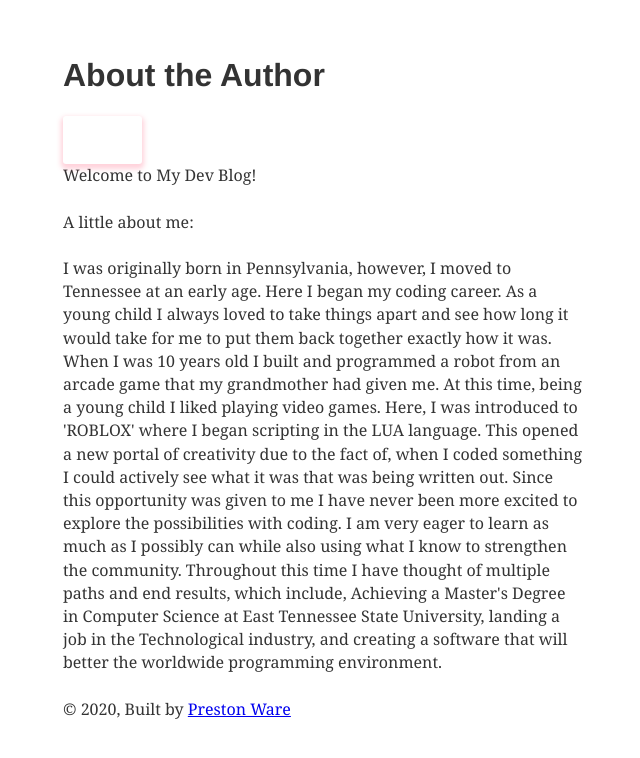
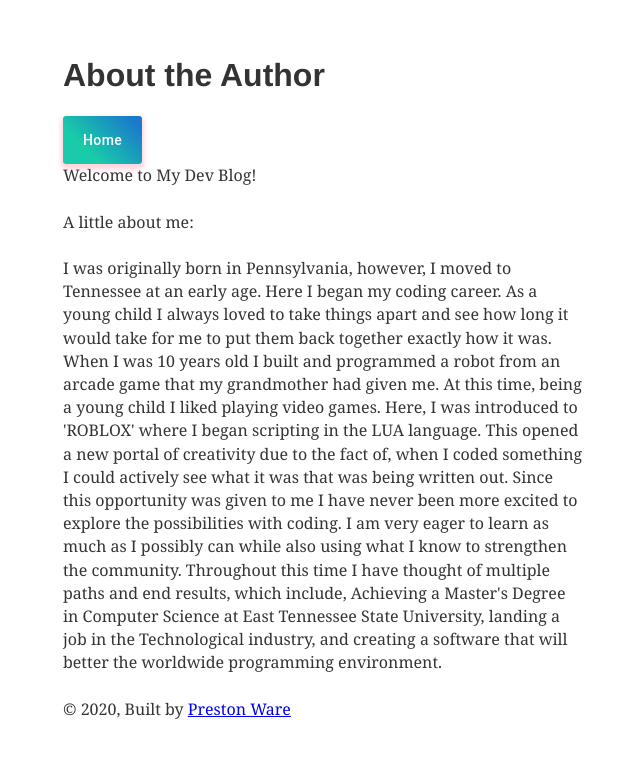
Before and after one commit to Preston882/dev_blog, a Gatsby site: page /about in a window 1280 px wide. Shown: the whole page, without its empty margins (316-956 px from the left). Built offline with nearby package versions, Linux system fonts and the light colour scheme; Gatsby itself is replaced by a stand-in of ours; some packages are replaced by stand-ins of ours; what typography-theme-fairy-gates would draw is missing.

Commit message:
fixed home button

```diff
--- a/src/pages/about.js
+++ b/src/pages/about.js
@@ -11,7 +11,7 @@ export default ({ data }) => {
 
   const StyledButton = withStyles({
     root: {
-      background: "linear-gradient(45deg, #19CBA8 30%, #F 197ACB 90%)",
+      background: "linear-gradient(45deg, #19CBA8 30%, #197ACB 90%)",
       borderRadius: 3,
       border: 0,
       color: "white",
@@ -25,10 +25,10 @@ export default ({ data }) => {
   })(Button)
 
   return (
-    <Layout location='/about' title={siteTitle}>
-      <SEO title='About' />
+    <Layout location="/about" title={siteTitle}>
+      <SEO title="About" />
       <h1>About the Author</h1>
-      <Link to='/'>
+      <Link to="/">
         <StyledButton>Home</StyledButton>
       </Link>
       <p>Welcome to My Dev Blog!</p>
```
